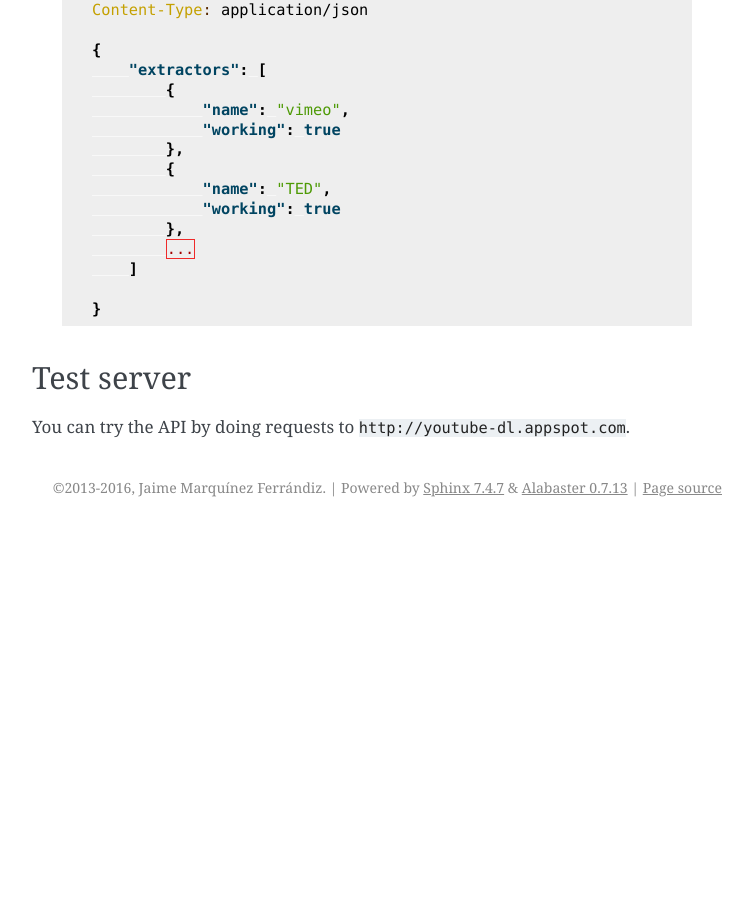
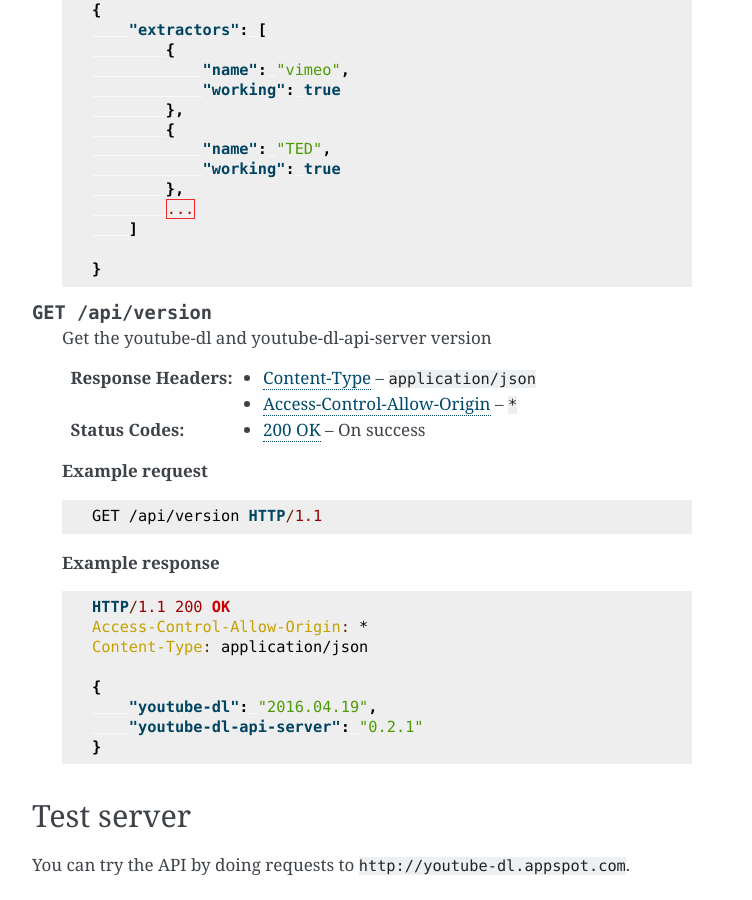
Before and after one commit to jaimeMF/youtube-dl-api-server, a Sphinx documentation site: the page built from docs/api.rst, in a window 1280 px wide and 900 px high, scrolled down 3419 px. Shown: the whole window, without its empty margins (388-1140 px from the left). Built offline with Sphinx 7.4.7, drawn with Linux system fonts in a browser that asks for light colours; before the commit the page ends 3946 px from its top, so only the background shows below that; some of the changed text lies outside the part shown.

Commit message:
Add version request and remove from info request

```diff
--- a/docs/api.rst
+++ b/docs/api.rst
@@ -90,6 +90,34 @@
 
         }
 
+
+.. http:get:: /api/version
+
+    Get the youtube-dl and youtube-dl-api-server version
+
+    :resheader Content-Type: ``application/json``
+    :resheader Access-Control-Allow-Origin: ``*``
+    :status 200: On success
+
+    |ex-request|
+
+    .. sourcecode:: http
+
+        GET /api/version HTTP/1.1
+
+    |ex-response|
+
+    .. sourcecode:: http
+
+        HTTP/1.1 200 OK
+        Access-Control-Allow-Origin: *
+        Content-Type: application/json
+
+        {
+            "youtube-dl": "2016.04.19",
+            "youtube-dl-api-server": "0.2.1"
+        }
+
 Test server
 -----------
 
--- a/docs/example_info.rst.inc
+++ b/docs/example_info.rst.inc
@@ -49,5 +49,4 @@
         "webpage_url_basename": "dan_dennett_on_our_consciousness.html"
       },
       "url": "http://www.ted.com/talks/dan_dennett_on_our_consciousness.html",
-      "youtube-dl.version": "2014.03.12"
     }
--- a/docs/example_info_flatten.rst.inc
+++ b/docs/example_info_flatten.rst.inc
@@ -51,5 +51,4 @@
           "webpage_url_basename": "dan_dennett_on_our_consciousness.html"
         }
       ],
-      "youtube-dl.version": "2014.03.12"
     }
```
Also changed, not shown: 1 other file.
